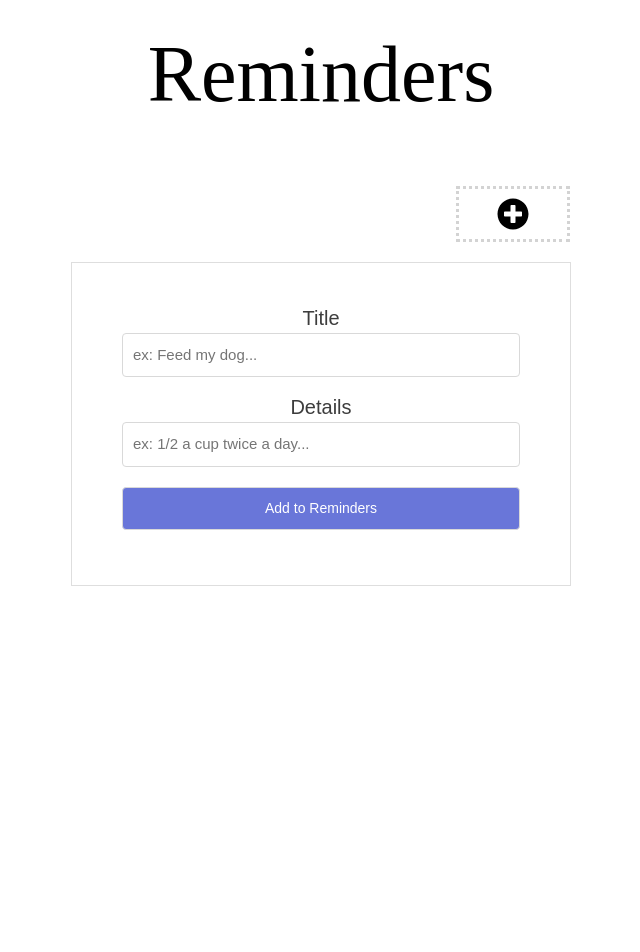
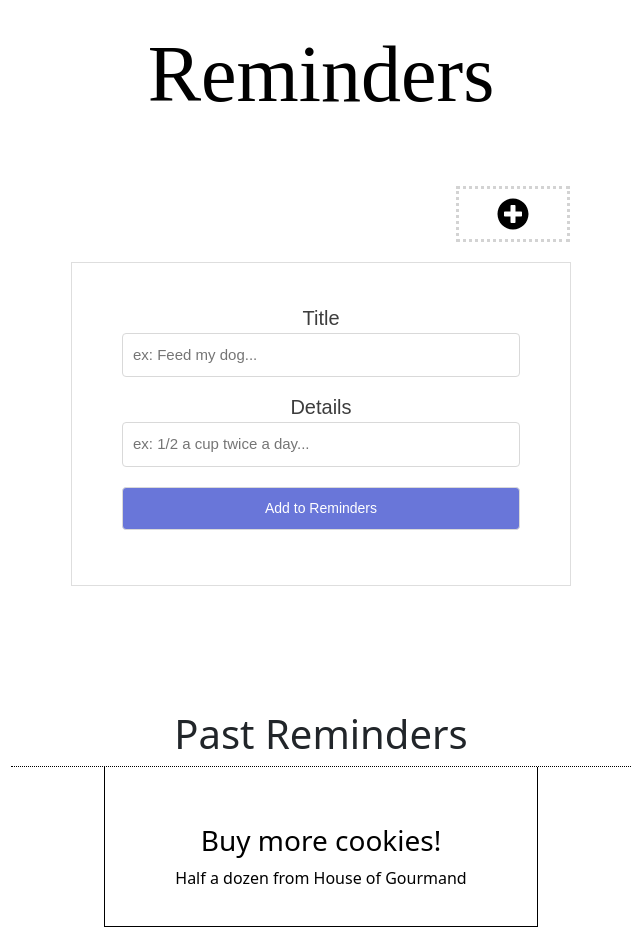
Before and after one commit to lucyliu94/remindersapp_frontend, a React (Create React App) app: page /new in a window 1280 px wide. Shown: the top 952 px of the page, without its empty margins (319-959 px from the left). Before the commit the page ends 800 px from the top, so only its background shows below. Built offline with nearby package versions, Linux system fonts and the light colour scheme; no server answers; a web font is replaced by a local one.

Commit message:
finished adding carousel

```diff
--- a/src/pages/Form.jsx
+++ b/src/pages/Form.jsx
@@ -1,6 +1,7 @@
 import {useState} from "react";
 import {useNavigate} from "react-router-dom"
 import styled from "styled-components";
+import { Carousel } from 'react-bootstrap'
 
 const Styles = styled.div`
  padding: 20px;
@@ -44,6 +45,32 @@ const Styles = styled.div`
    font-family: sans-serif;
    font-size: 14px;
    margin: 20px 0px;
+
+ }
+  h3, p {
+     color: black;
+   }
+
+   h3 {
+    margin-top: 15%;
+   }
+
+  h1 {
+    margin-top: 10%;
+  }
+
+  .reminder-items {
+    width: 50%;
+    display: inline-block;
+    border-top: 1px dotted black;
+  }
+
+  .reminder-caption {
+    border: 1px solid black;
+    display: inline-block;
+  }
+
+
 `;
 
 const Form = ({initialReminder, handleSubmit, buttonLabel}) => {
@@ -94,6 +121,29 @@ const Form = ({initialReminder, handleSubmit, buttonLabel}) => {
     </label>
 
   </form>
+
+
+  <h1>Past Reminders</h1>
+    <Carousel className="reminder-items" >
+        <Carousel.Item style={{'height':"180px"}}>
+            <Carousel.Caption className="reminder-caption">
+                <h3>Feed the Cat</h3>
+                <p>Twice a day. 1/2 cup dry + 1/2 cup wet food</p>
+            </Carousel.Caption>
+        </Carousel.Item>
+        <Carousel.Item style={{'height':"180px"}}>
+            <Carousel.Caption className="reminder-caption">
+                <h3>Buy more cookies!</h3>
+                <p>Half a dozen from House of Gourmand</p>
+            </Carousel.Caption>
+        </Carousel.Item>
+        <Carousel.Item style={{'height':"180px"}}>
+            <Carousel.Caption className="reminder-caption">
+                <h3>Pay Rent</h3>
+                <p>Every month on the 15th</p>
+            </Carousel.Caption>
+        </Carousel.Item>
+    </Carousel>
   </Styles>
 };
 
--- a/src/pages/SingleReminder.jsx
+++ b/src/pages/SingleReminder.jsx
@@ -3,7 +3,7 @@ import { Link, useParams } from 'react-router-dom'
 import styled from 'styled-components'
 import { FontAwesomeIcon } from '@fortawesome/react-fontawesome'
 import { faEdit, faTrash } from '@fortawesome/free-solid-svg-icons'
-import { Carousel } from 'react-bootstrap'
+
 const Styles = styled.div`
  padding: 20px;
 
@@ -79,46 +79,6 @@ const SingleReminder = ({reminders, edit, deleteReminder}) => {
             <button className="update-buttons">Go Back</button>
         </Link>
 
-    <div>
-    {/* <h1>Previous Reminders</h1>
-    <Carousel>
-        <Carousel.Item>
-            <img
-            className="d-block w-100"
-            src="holder.js/800x400?text=First slide&bg=373940"
-            alt="First slide"
-            />
-            <Carousel.Caption>
-            <h3>First slidfffe label</h3>
-            <p>Nulla vitae elit libero, a pharetra augue mollis interdum.</p>
-            </Carousel.Caption>
-        </Carousel.Item>
-        <Carousel.Item>
-            <img
-            className="d-block w-100"
-            src="holder.js/800x400?text=Second slide&bg=282c34"
-            alt="Second slide"
-            />
-
-            <Carousel.Caption>
-            <h3>Second slide label</h3>
-            <p>Lorem ipsum dolor sit amet, consectetur adipiscing elit.</p>
-            </Carousel.Caption>
-        </Carousel.Item>
-        <Carousel.Item>
-            <img
-            className="d-block w-100"
-            src="holder.js/800x400?text=Third slide&bg=20232a"
-            alt="Third slide"
-            />
-
-            <Carousel.Caption>
-            <h3>Third slide label</h3>
-            <p>Praesent commodo cursus magna, vel scelerisque nisl consectetur.</p>
-            </Carousel.Caption>
-        </Carousel.Item>
-    </Carousel> */}
-    </div>
 
     </div>
     </Styles>
```
